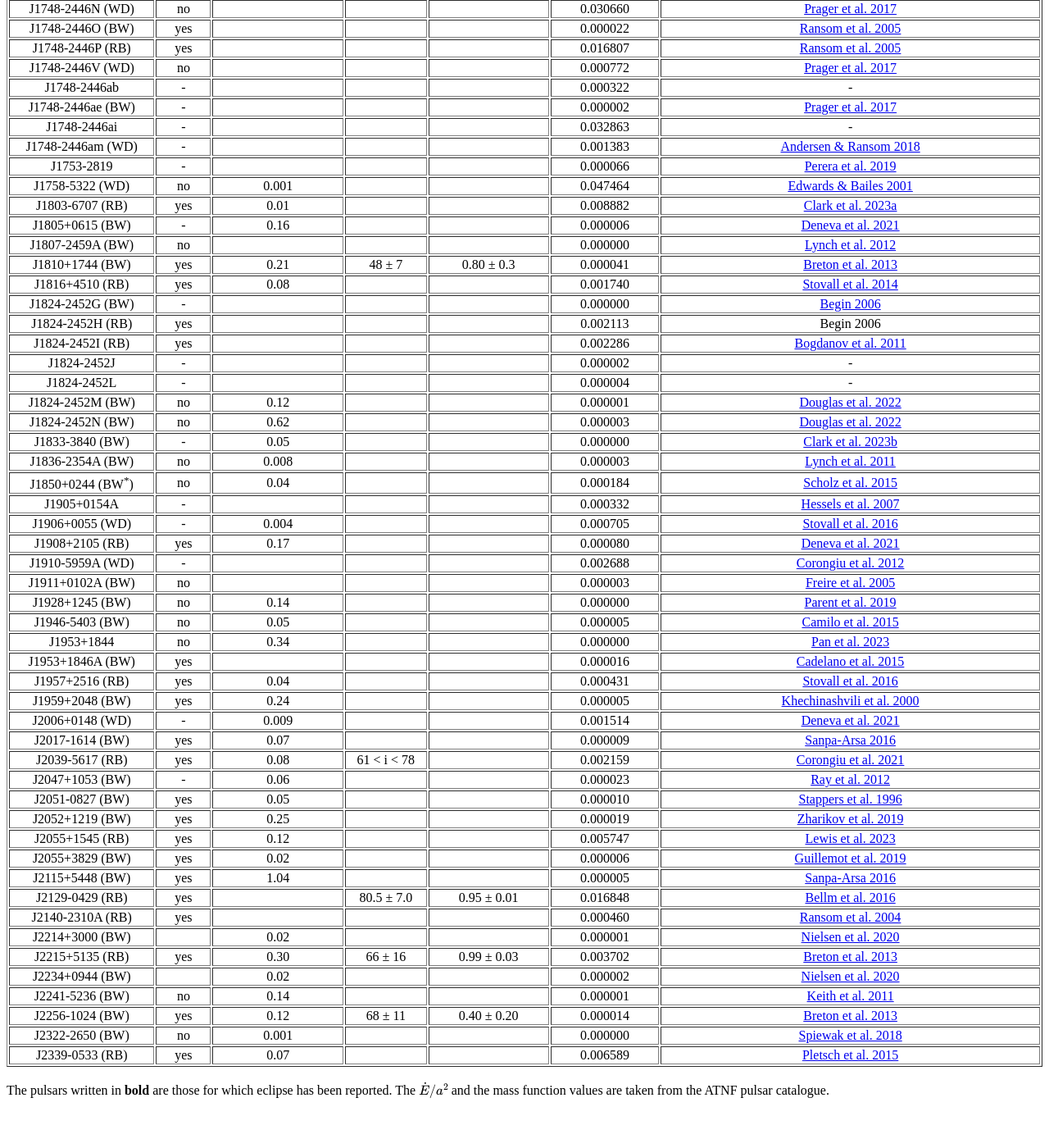
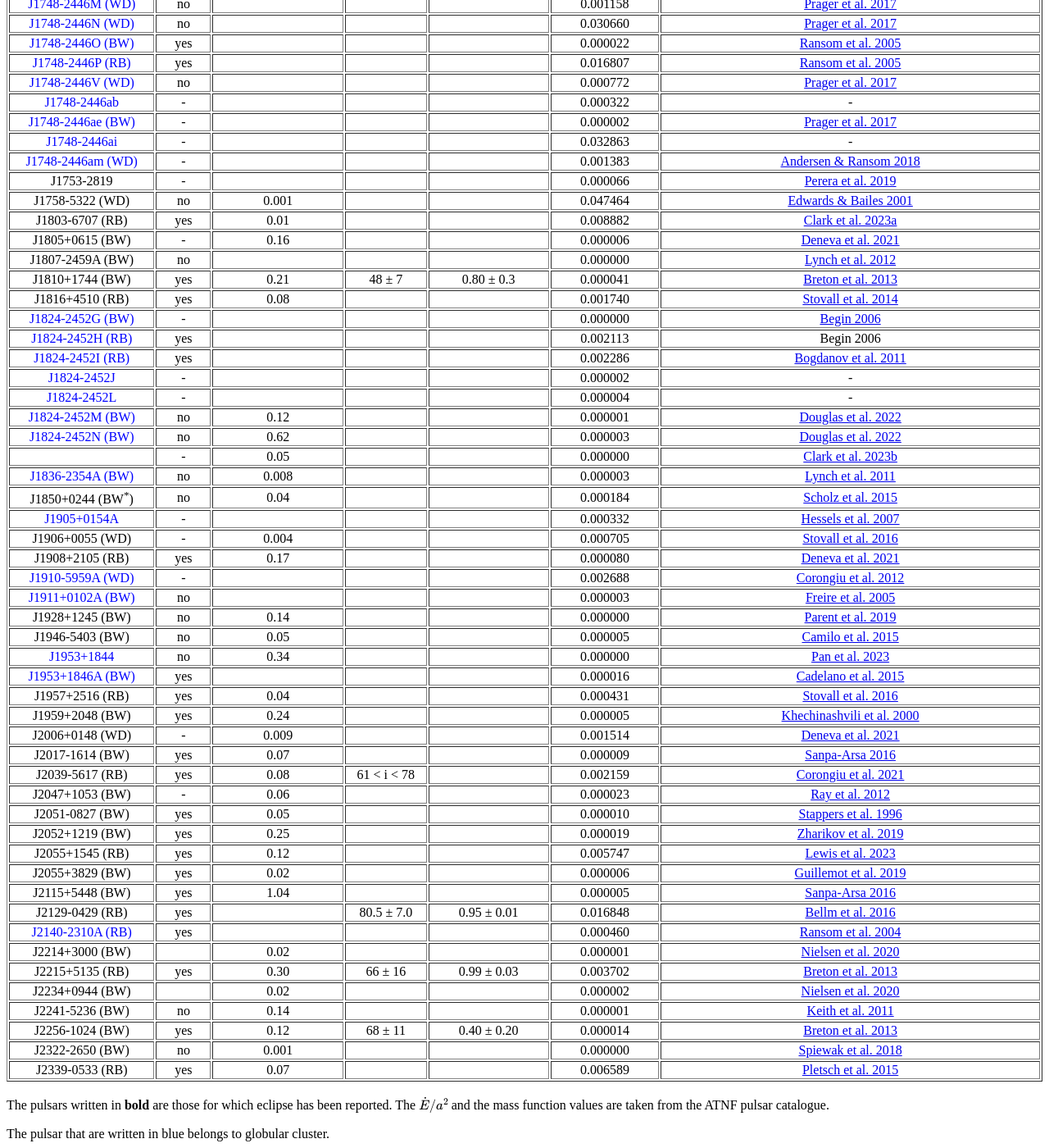
Before and after one commit to Sangitakumari123/Sangitakumari123.github.io, a Jekyll site: the page built from readme.md, in a window 1280 px wide and 1400 px high, scrolled down 1797 px. Shown: the whole window at 82% size. Built offline with Jekyll 4.4.1, drawn with Linux system fonts in a browser that asks for light colours; nearby versions of some CDN libraries; our own code applies the rules of GitHub Pages for plain Markdown files; before the commit the page ends 3153 px from its top, so only the background shows below that.

Commit message:
default.html

```diff
--- a/_layouts/default.html
+++ b/_layouts/default.html
@@ -84,7 +84,7 @@
                 <td><a href="https://academic.oup.com/mnras/article/471/1/857/3869631?login=false">Freire et al. 2017</a></td>
             </tr>
         <tr>
-                <td><strong>J0024-7204V (RB)</strong></td>
+                <td style="color: blue;"><strong>J0024-7204V (RB)</strong></td>
                 <td>yes</td>
                 <td></td>
                 <td></td>
@@ -93,7 +93,7 @@
                 <td><a href="https://academic.oup.com/mnras/article/471/1/857/3869631?login=false">Freire et al. 2017</a></td>
             </tr>
             <tr>
-                <td><strong>J0024-7204W (RB)</strong></td>
+                <td style="color: blue;"><strong>J0024-7204W (RB)</strong></td>
                 <td>yes</td>
                 <td></td>
                 <td></td>
@@ -102,7 +102,7 @@
                 <td><a href="https://arxiv.org/abs/astro-ph/0404105">Freire et al. 2005b</a></td>
             </tr>
             <tr>
-                <td>J0024-7204Y (WD)</td>
+                <td style="color: blue;">J0024-7204Y (WD)</td>
                 <td>no</td>
                 <td></td>
                 <td></td>
@@ -111,7 +111,7 @@
                 <td><a href="https://arxiv.org/abs/astro-ph/0404105">Freire et al. 2005b</a></td>
             </tr>
            <tr>
-                <td><strong>J0024-7204ac (BW)</strong></td>
+                <td style="color: blue;"><strong>J0024-7204ac (BW)</strong></td>
                 <td>yes</td>
                 <td></td>
                 <td></td>
@@ -120,7 +120,7 @@
                 <td><a href="https://academic.oup.com/mnras/article/504/1/1407/6177676?login=false">Ridolfi et al. 2021</a></td>
             </tr>
             <tr>
-                <td><strong>J0024-7204ad (RB)</strong></td>
+                <td style="color: blue;"><strong>J0024-7204ad (RB)</strong></td>
                 <td>yes</td>
                 <td></td>
                 <td></td>
@@ -300,7 +300,7 @@
                 <td><a href="https://academic.oup.com/mnras/article/521/2/2616/7076880?login=false">Dai et al. 2023</a></td>
             </tr>
       <tr>
-                <td>J1342+2822A (BW)</td>
+                <td style="color: blue;">J1342+2822A (BW)</td>
                 <td>no</td>
                 <td></td>
                 <td></td>
@@ -336,7 +336,7 @@
                 <td><a href="https://ui.adsabs.harvard.edu/abs/2016PhDT.......539S">Sanpa-Arsa 2016</a>, <a href="https://academic.oup.com/mnras/article/419/2/1752/989704?login=false">Keith et al. 2012</a>, <a href = "https://arxiv.org/abs/2407.17187" > Bobakov et al. 2024</a></td>
             </tr>
             <tr>
-                <td class="bold">J1518+0204C (BW)</td>
+                <td style="color: blue;" class="bold">J1518+0204C (BW)</td>
                 <td>yes</td>
                 <td>0.73</td>
                 <td></td>
@@ -345,7 +345,7 @@
                 <td><a href="https://iopscience.iop.org/article/10.1088/0004-637X/795/1/29">Pallanca et al. 2014</a></td>
             </tr>
             <tr>
-                <td>J1518+0204G (BW)</td>
+                <td style="color: blue;">J1518+0204G (BW)</td>
                 <td>no</td>
                 <td>0.18</td>
                 <td></td>
@@ -426,7 +426,7 @@
                 <td><a href="https://iopscience.iop.org/article/10.3847/1538-4357/acf99d">Lewis et al. 2023</a></td>
             </tr>
       <tr>
-                <td>J1641+3627D (WD)</td>
+                <td style="color: blue;">J1641+3627D (WD)</td>
                 <td>no</td>
                 <td></td>
                 <td></td>
@@ -435,7 +435,7 @@
                 <td><a href="https://academic.oup.com/mnras/article/502/2/1596/6104652?login=false">Zhao et al. 2021</a></td>
             </tr>
             <tr>
-                <td class="bold">J1641+3627E (BW)</td>
+                <<td style="color: blue;" class="bold">J1641+3627E (BW)</td>
                 <td>yes</td>
                 <td>0.35</td>
                 <td></td>
@@ -462,7 +462,7 @@
                 <td><a href="https://iopscience.iop.org/article/10.3847/2041-8213/abbc02">Nieder et al. 2020</a></td>
             </tr>
             <tr>
-                <td class="bold">J1701-3006B (RB)</td>
+                <td style="color: blue;" class="bold">J1701-3006B (RB)</td>
                 <td>yes</td>
                 <td></td>
                 <td></td>
@@ -471,7 +471,7 @@
                 <td><a href="https://iopscience.iop.org/article/10.1086/589557">Cocozza et al. 2008</a></td>
             </tr>
             <tr>
-                <td>J1701-3006C (BW)</td>
+                <<td style="color: blue;">J1701-3006C (BW)</td>
                 <td>no</td>
                 <td></td>
                 <td></td>
@@ -480,7 +480,7 @@
                 <td><a href="https://iopscience.iop.org/article/10.1086/379190">Possenti et al. 2003</a></td>
             </tr>
       <tr>
-                <td class="bold">J1701-3006E (BW)</td>
+                <td style="color: blue;" class="bold">J1701-3006E (BW)</td>
                 <td>yes</td>
                 <td>1.78</td>
                 <td></td>
@@ -489,7 +489,7 @@
                 <td><a href="https://iopscience.iop.org/article/10.1088/0004-637X/745/2/109">Lynch et al. 2012</a></td>
             </tr>
             <tr>
-                <td>J1701-3006F (BW)</td>
+                <td style="color: blue;">J1701-3006F (BW)</td>
                 <td>no</td>
                 <td>2.56</td>
                 <td></td>
@@ -498,7 +498,7 @@
                 <td><a href="https://iopscience.iop.org/article/10.1088/0004-637X/745/2/109">Lynch et al. 2012</a></td>
             </tr>
             <tr>
-                <td>J1701-3006G (WD)</td>
+                <td style="color: blue;">J1701-3006G (WD)</td>
                 <td>no</td>
                 <td></td>
                 <td></td>
@@ -507,7 +507,7 @@
                 <td><a href="https://academic.oup.com/mnras/article/504/1/1407/6177676?login=false">Ridolfi et al. 2021</a></td>
             </tr>
       <tr>
-                <td class="bold">J1717+4308A (RB)</td>
+                <td style="color: blue;" class="bold">J1717+4308A (RB)</td>
                 <td>yes</td>
                 <td>0.26</td>
                 <td></td>
@@ -561,7 +561,7 @@
                 <td><a href="https://arxiv.org/abs/1101.4778">Bates et al. 2011</a></td>
             </tr>
       <tr>
-                <td class="bold">J1737-0314D (RB)</td>
+                <td style="color: blue;" class="bold">J1737-0314D (RB)</td>
                 <td>yes</td>
                 <td></td>
                 <td></td>
@@ -570,7 +570,7 @@
                 <td><a href="https://iopscience.iop.org/article/10.3847/2041-8213/ac0bbd">Pan et al. 2021</a></td>
             </tr>
             <tr>
-                <td class="bold">J1737-0314E (RB)</td>
+                <td style="color: blue;" class="bold">J1737-0314E (RB)</td>
                 <td>yes</td>
                 <td></td>
                 <td></td>
@@ -579,7 +579,7 @@
                 <td><a href="https://iopscience.iop.org/article/10.3847/2041-8213/ac0bbd">Pan et al. 2021</a></td>
             </tr>
             <tr>
-                <td>J1737-0314A (BW)</td>
+                <td style="color: blue;">J1737-0314A (BW)</td>
                 <td>no</td>
                 <td>1.50</td>
                 <td></td>
@@ -615,7 +615,7 @@
                 <td><a href="https://academic.oup.com/mnras/article/493/1/1063/5704405?login=false">Cameron et al. 2020</a></td>
             </tr>
       <tr>
-                <td class="bold">J1748-2021D (RB)</td>
+                <td style="color: blue;" class="bold">J1748-2021D (RB)</td>
                 <td>yes</td>
                 <td>0.02</td>
                 <td></td>
@@ -624,7 +624,7 @@
                 <td><a href="https://iopscience.iop.org/article/10.1086/526338">Freire et al. 2008</a></td>
             </tr>
             <tr>
-                <td class="bold">J1748-2446A (RB)</td>
+                <td style="color: blue;" class="bold">J1748-2446A (RB)</td>
                 <td>yes</td>
                 <td></td>
                 <td></td>
@@ -633,7 +633,7 @@
                 <td><a href="https://academic.oup.com/mnras/article/316/3/491/969778?login=false">Lyne et al. 2000</a></td>
             </tr>
             <tr>
-                <td>J1748-2446M (WD)</td>
+                <td style="color: blue;">J1748-2446M (WD)</td>
                 <td>no</td>
                 <td></td>
                 <td></td>
@@ -642,7 +642,7 @@
                 <td><a href="https://iopscience.iop.org/article/10.3847/1538-4357/aa7ed7">Prager et al. 2017</a></td>
             </tr>
       <tr>
-                <td>J1748-2446N (WD)</td>
+                <td style="color: blue;">J1748-2446N (WD)</td>
                 <td>no</td>
                 <td></td>
                 <td></td>
@@ -651,7 +651,7 @@
                 <td><a href="https://iopscience.iop.org/article/10.3847/1538-4357/aa7ed7">Prager et al. 2017</a></td>
             </tr>
             <tr>
-                <td class="bold">J1748-2446O (BW)</td>
+                <td style="color: blue;" class="bold">J1748-2446O (BW)</td>
                 <td>yes</td>
                 <td></td>
                 <td></td>
@@ -660,7 +660,7 @@
                 <td><a href="https://www.science.org/doi/10.1126/science.1108632">Ransom et al. 2005</a></td>
             </tr>
             <tr>
-                <td class="bold">J1748-2446P (RB)</td>
+                <td style="color: blue;" class="bold">J1748-2446P (RB)</td>
                 <td>yes</td>
                 <td></td>
                 <td></td>
@@ -669,7 +669,7 @@
                 <td><a href="https://www.science.org/doi/10.1126/science.1108632">Ransom et al. 2005</a></td>
             </tr>
       <tr>
-                <td>J1748-2446V (WD)</td>
+                <td style="color: blue;">J1748-2446V (WD)</td>
                 <td>no</td>
                 <td></td>
                 <td></td>
@@ -678,7 +678,7 @@
                 <td><a href="https://iopscience.iop.org/article/10.3847/1538-4357/aa7ed7">Prager et al. 2017</a></td>
             </tr>
             <tr>
-                <td>J1748-2446ab</td>
+                <td style="color: blue;">J1748-2446ab</td>
                 <td>-</td>
                 <td></td>
                 <td></td>
@@ -687,7 +687,7 @@
                 <td>-</td>
             </tr>
             <tr>
-                <td>J1748-2446ae (BW)</td>
+                <td style="color: blue;">J1748-2446ae (BW)</td>
                 <td>-</td>
                 <td></td>
                 <td></td>
@@ -696,7 +696,7 @@
                 <td><a href="https://iopscience.iop.org/article/10.3847/1538-4357/aa7ed7">Prager et al. 2017</a></td>
             </tr>
       <tr>
-                <td>J1748-2446ai</td>
+                <td style="color: blue;">J1748-2446ai</td>
                 <td>-</td>
                 <td></td>
                 <td></td>
@@ -705,7 +705,7 @@
                 <td>-</td>
             </tr>
             <tr>
-                <td>J1748-2446am (WD)</td>
+                <td style="color: blue;">J1748-2446am (WD)</td>
                 <td>-</td>
                 <td></td>
                 <td></td>
@@ -777,7 +777,7 @@
                 <td><a href="https://iopscience.iop.org/article/10.1088/0004-637X/791/1/67">Stovall et al. 2014</a></td>
             </tr>
             <tr>
-                <td>J1824-2452G (BW)</td>
+                <td style="color: blue;">J1824-2452G (BW)</td>
                 <td>-</td>
                 <td></td>
                 <td></td>
@@ -786,7 +786,7 @@
                 <td><a href="https://ui.adsabs.harvard.edu/abs/2006MsT..........5B">Begin 2006</a></td>
             </tr>
             <tr>
-                <td class="bold">J1824-2452H (RB)</td>
+                <td style="color: blue;" class="bold">J1824-2452H (RB)</td>
                 <td>yes</td>
                 <td></td>
                 <td></td>
@@ -795,7 +795,7 @@
                 <td><ahref="https://ui.adsabs.harvard.edu/abs/2006MsT..........5B">Begin 2006</a></td>
             </tr>
       <tr>
-                <td class="bold">J1824-2452I (RB)</td>
+                <td style="color: blue;" class="bold">J1824-2452I (RB)</td>
                 <td>yes</td>
                 <td></td>
                 <td></td>
@@ -804,7 +804,7 @@
                 <td><a href="https://iopscience.iop.org/article/10.1088/0004-637X/730/2/81">Bogdanov et al. 2011</a></td>
             </tr>
             <tr>
-                <td>J1824-2452J</td>
+                <td style="color: blue;">J1824-2452J</td>
                 <td>-</td>
                 <td></td>
                 <td></td>
@@ -813,7 +813,7 @@
                 <td>-</td>
             </tr>
             <tr>
-                <td>J1824-2452L</td>
+                <td style="color: blue;">J1824-2452L</td>
                 <td>-</td>
                 <td></td>
                 <td></td>
@@ -822,7 +822,7 @@
                 <td>-</td>
             </tr>
             <tr>
-                <td>J1824-2452M (BW)</td>
+                <td style="color: blue;">J1824-2452M (BW)</td>
                 <td>no</td>
                 <td>0.12</td>
                 <td></td>
@@ -831,7 +831,7 @@
                 <td><a href="https://iopscience.iop.org/article/10.3847/1538-4357/ac4744">Douglas et al. 2022</a></td>
             </tr>
       <tr>
-                <td>J1824-2452N (BW)</td>
+                <td style="color: blue;">J1824-2452N (BW)</td>
                 <td>no</td>
                 <td>0.62</td>
                 <td></td>
@@ -840,7 +840,7 @@
                 <td><a href="https://iopscience.iop.org/article/10.3847/1538-4357/ac4744">Douglas et al. 2022</a></td>
             </tr>
             <tr>
-                <td>J1833-3840 (BW)</td>
+                <td></td>J1833-3840 (BW)</td>
                 <td>-</td>
                 <td>0.05</td>
                 <td></td>
@@ -849,7 +849,7 @@
                 <td><a href="https://www.nature.com/articles/s41550-022-01874-x">Clark et al. 2023b</a></td>
             </tr>
             <tr>
-                <td>J1836-2354A (BW)</td>
+                <td style="color: blue;">J1836-2354A (BW)</td>
                 <td>no</td>
                 <td>0.008</td>
                 <td></td>
@@ -867,7 +867,7 @@
                 <td><a href="https://iopscience.iop.org/article/10.1088/0004-637X/800/2/123">Scholz et al. 2015</a></td>
             </tr>
       <tr>
-                <td>J1905+0154A</td>
+                <td style="color: blue;">J1905+0154A</td>
                 <td>-</td>
                 <td></td>
                 <td></td>
@@ -894,7 +894,7 @@
                 <td><a href="https://iopscience.iop.org/article/10.3847/1538-4357/abd7a1">Deneva et al. 2021</a></td>
             </tr>
             <tr>
-                <td>J1910-5959A (WD)</td>
+                <td style="color: blue;">J1910-5959A (WD)</td>
                 <td>-</td>
                 <td></td>
                 <td></td>
@@ -903,7 +903,7 @@
                 <td><a href="https://iopscience.iop.org/article/10.1088/0004-637X/760/2/100">Corongiu et al. 2012</a></td>
             </tr>
             <tr>
-                <td>J1911+0102A (BW)</td>
+                <td style="color: blue;">J1911+0102A (BW)</td>
                 <td>no</td>
                 <td></td>
                 <td></td>
@@ -930,7 +930,7 @@
                 <td><a href="https://iopscience.iop.org/article/10.1088/0004-637X/810/2/85">Camilo et al. 2015</a></td>
             </tr>
             <tr>
-                <td>J1953+1844</td>
+                <td style="color: blue;">J1953+1844</td>
                 <td>no</td>
                 <td>0.34</td>
                 <td></td>
@@ -939,7 +939,7 @@
                 <td><a href="https://www.nature.com/articles/s41586-023-06308-w">Pan et al. 2023</a></td>
             </tr>
             <tr>
-                <td>J1953+1846A (BW)</td>
+                <td style="color: blue;">J1953+1846A (BW)</td>
                 <td>yes</td>
                 <td></td>
                 <td></td>
@@ -1056,7 +1056,7 @@
                 <td><a href="https://iopscience.iop.org/article/10.3847/0004-637X/816/2/74">Bellm et al. 2016</a></td>
             </tr>
             <tr>
-                <td class="bold">J2140-2310A (RB)</td>
+                <td style="color: blue;" class="bold">J2140-2310A (RB)</td>
                 <td>yes</td>
                 <td></td>
                 <td></td>
@@ -1131,4 +1131,4 @@
 
     </tbody>
 </table>
-<p>The pulsars written in <strong>bold</strong> are those for which eclipse has been reported. The \( \dot{E}/a^{2} \) and the mass function values are taken from the ATNF pulsar catalogue.</p>
+<p>The pulsars written in <strong>bold</strong> are those for which eclipse has been reported. The \( \dot{E}/a^{2} \) and the mass function values are taken from the ATNF pulsar catalogue.</p> The pulsar that are written in blue belongs to globular cluster.
```
